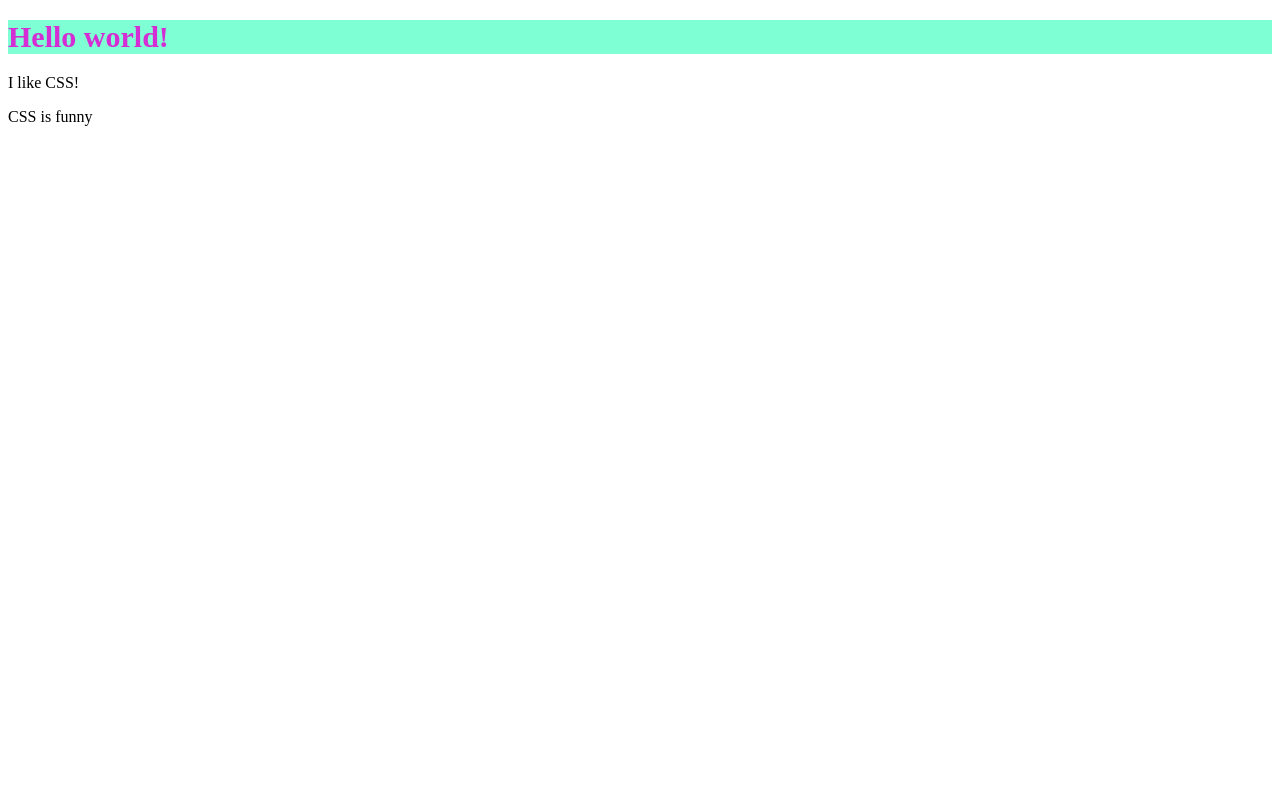
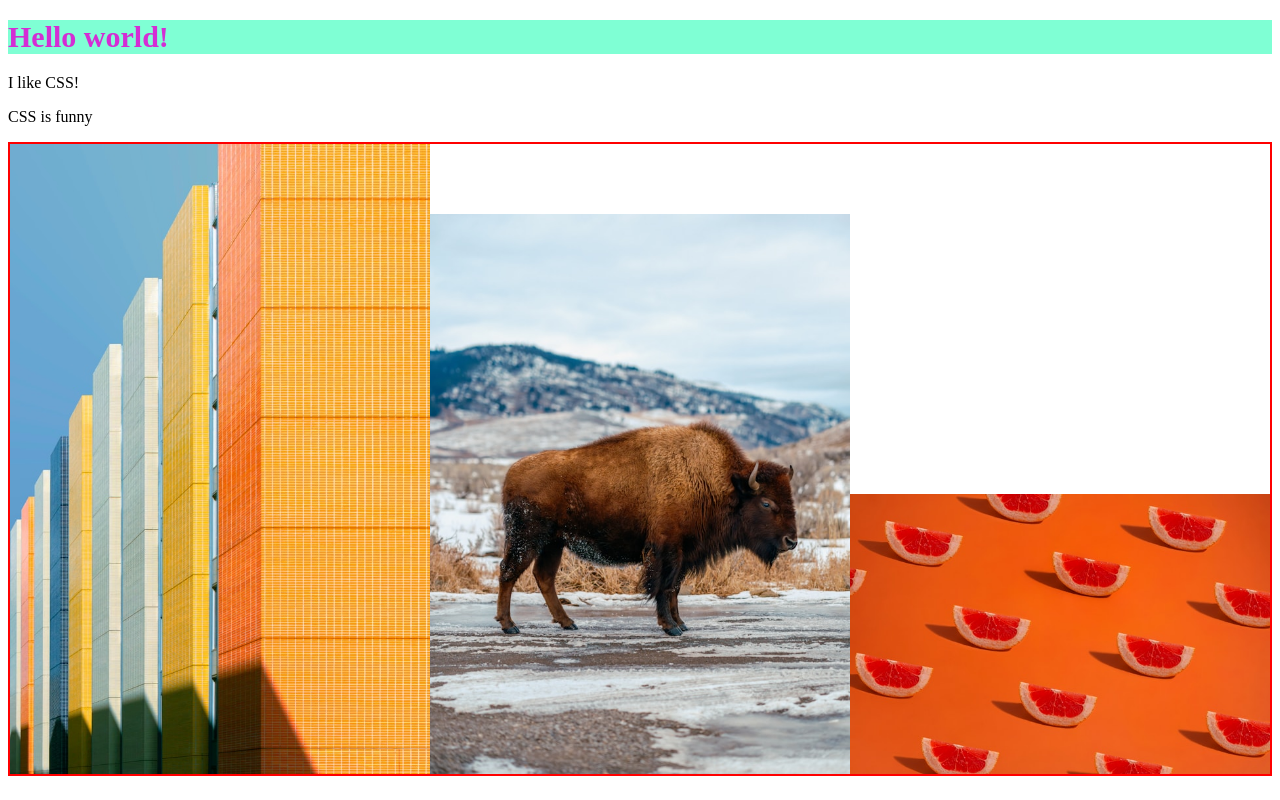
Before and after one commit to IStasovskyi93/Css-bogdan, a plain HTML site: page index.html in a window 1280 px wide. Drawn offline with Linux system fonts and the light colour scheme.

Commit message:
added images

```diff
--- a/index.html
+++ b/index.html
@@ -10,5 +10,19 @@
     <h1>Hello world!</h1>
     <p>I like CSS!</p>
     <p>CSS is funny</p>
+    <div class="images-top">
+      <img
+        src="images/clark-van-der-beken-vZ257hxat1w-unsplash.jpg"
+        alt="yellow buldings"
+      />
+      <img
+        src="images/cristofer-maximilian-eVZ8FdhdQzE-unsplash.jpg"
+        alt="bizon in winter"
+      />
+      <img
+        src="images/estudio-bloom-tOitjphtIXU-unsplash.jpg"
+        alt="oranges on orange floor"
+      />
+    </div>
   </body>
 </html>
--- a/style.css
+++ b/style.css
@@ -3,3 +3,11 @@ h1 {
   color: rgb(212, 45, 212);
   font-size: 30px;
 }
+.images-top {
+  border: 2px solid red;
+  /* width: 1200px; */
+  font-size: 0;
+}
+.images-top img {
+  width: calc(100% / 3);
+}
```
Also changed, not shown: images/clark-van-der-beken-vZ257hxat1w-unsplash.jpg (added), images/cristofer-maximilian-eVZ8FdhdQzE-unsplash.jpg (added), images/estudio-bloom-tOitjphtIXU-unsplash.jpg (added), images/hunter-reilly-hCSfUy3nacw-unsplash.jpg (added).
